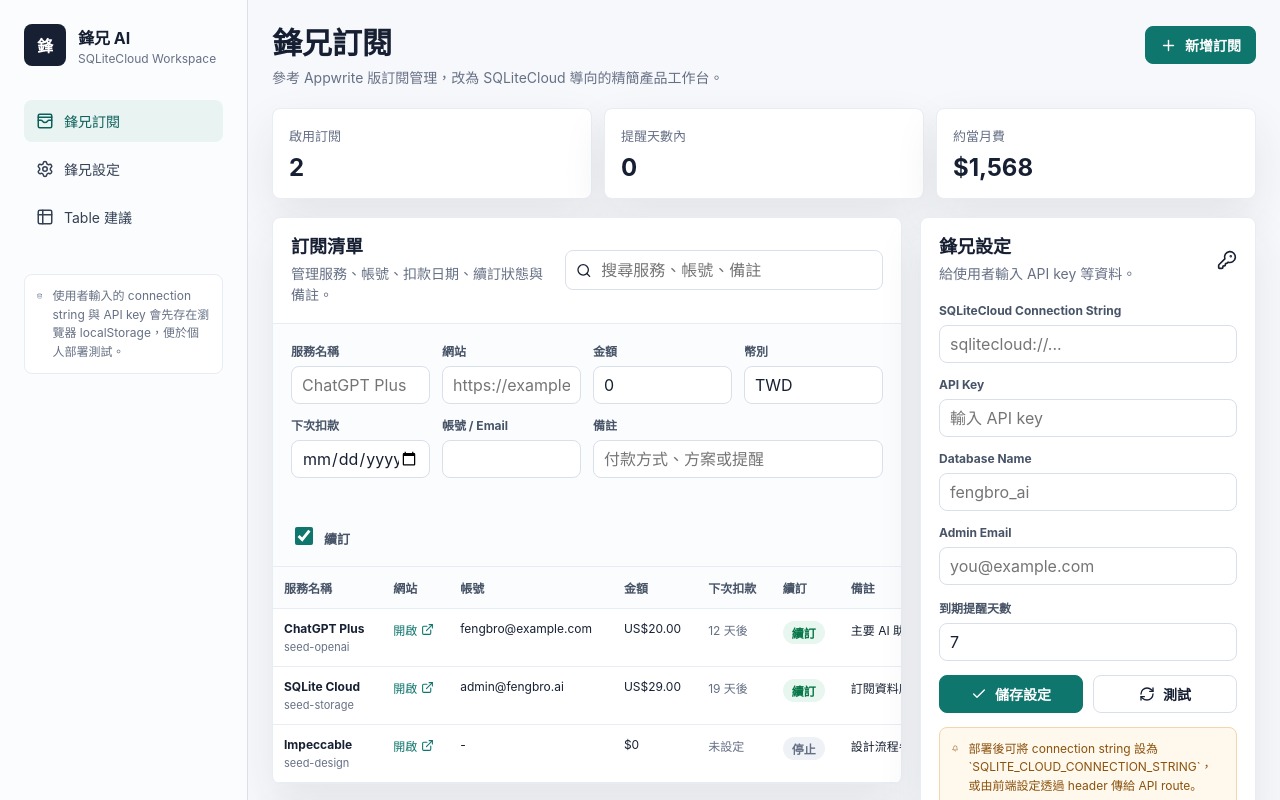
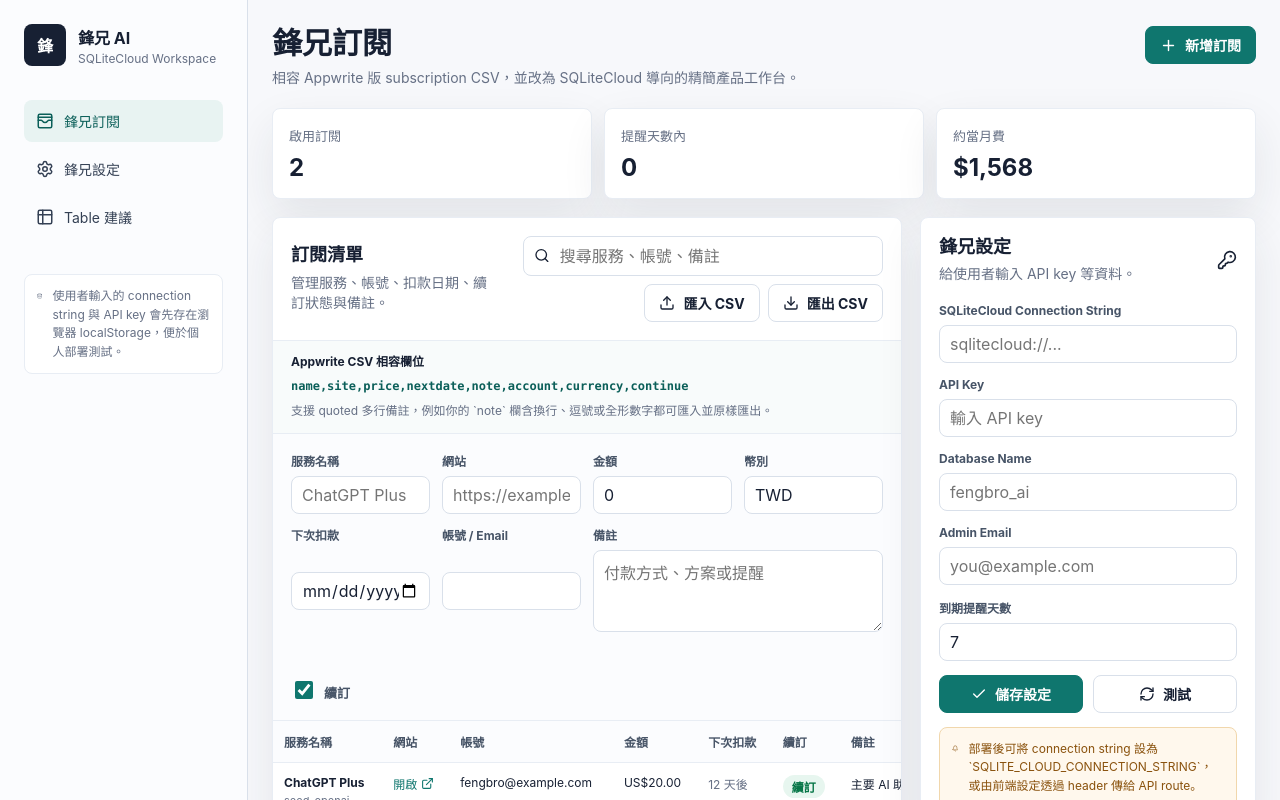
Before and after one commit to huang1988pioneer/SQLiteCloudFengBroAI, a Next.js app: page / in a window 1280 px wide. Shown: the top 800 px of the page. Built offline with nearby package versions, Linux system fonts and the light colour scheme.

Commit message:
Add Appwrite CSV import export compatibility

```diff
--- a/app/globals.css
+++ b/app/globals.css
@@ -9,7 +9,6 @@
   --teal: #0f766e;
   --teal-strong: #0b5f59;
   --amber: #c47a10;
-  --red: #bd2b2b;
   --shadow: 0 18px 45px rgba(30, 41, 59, 0.09);
   --radius: 8px;
 }
@@ -31,7 +30,8 @@
 }
 
 button,
-input {
+input,
+textarea {
   font: inherit;
 }
 
@@ -258,6 +258,14 @@
   padding: 0 0 4px;
 }
 
+.panel-tools {
+  display: flex;
+  align-items: center;
+  justify-content: flex-end;
+  gap: 8px;
+  flex-wrap: wrap;
+}
+
 .search {
   display: flex;
   align-items: center;
@@ -273,6 +281,41 @@
   height: 38px;
   border: 0;
   outline: none;
+}
+
+.file-input {
+  display: none;
+}
+
+.csv-hint {
+  display: grid;
+  gap: 6px;
+  border-bottom: 1px solid var(--line-soft);
+  background: #f8fbfb;
+  color: var(--muted);
+  font-size: 12px;
+  line-height: 1.55;
+  padding: 12px 18px;
+}
+
+.csv-hint strong {
+  color: var(--ink);
+}
+
+.csv-hint code {
+  overflow-x: auto;
+  white-space: nowrap;
+}
+
+.csv-errors {
+  display: grid;
+  gap: 4px;
+  border-bottom: 1px solid #fed7aa;
+  background: #fff7ed;
+  color: #9a3412;
+  font-size: 12px;
+  line-height: 1.5;
+  padding: 12px 18px;
 }
 
 .form-strip {
@@ -295,19 +338,30 @@
   font-weight: 700;
 }
 
-.field input {
+.field input,
+.field textarea {
   width: 100%;
   min-width: 0;
-  height: 38px;
   border: 1px solid var(--line);
   border-radius: var(--radius);
   background: var(--surface);
   color: var(--ink);
   outline: none;
+}
+
+.field input {
+  height: 38px;
   padding: 0 10px;
 }
 
+.field textarea {
+  min-height: 82px;
+  resize: vertical;
+  padding: 9px 10px;
+}
+
 .field input:focus,
+.field textarea:focus,
 .search:focus-within {
   border-color: var(--teal);
   box-shadow: 0 0 0 3px rgba(15, 118, 110, 0.12);
@@ -374,6 +428,11 @@
   display: inline-flex;
   align-items: center;
   gap: 4px;
+}
+
+.note-cell {
+  max-width: 280px;
+  white-space: pre-wrap;
 }
 
 .due {
@@ -538,6 +597,15 @@
     align-items: stretch;
   }
 
+  .panel-tools {
+    justify-content: stretch;
+  }
+
+  .panel-tools .button,
+  .panel-tools .search {
+    width: 100%;
+  }
+
   .metrics,
   .form-strip {
     grid-template-columns: 1fr;
--- a/app/page.tsx
+++ b/app/page.tsx
@@ -1,11 +1,12 @@
 "use client";
 
-import { useEffect, useMemo, useState } from "react";
+import { useEffect, useMemo, useRef, useState } from "react";
 import {
   Bell,
   Check,
   Copy,
   Database,
+  Download,
   ExternalLink,
   KeyRound,
   Pencil,
@@ -15,8 +16,14 @@
   Settings,
   Table2,
   Trash2,
+  Upload,
   WalletCards,
 } from "lucide-react";
+import {
+  appwriteCsvHeaders,
+  parseAppwriteSubscriptionCsv,
+  stringifyAppwriteSubscriptionCsv,
+} from "@/lib/appwrite-csv";
 import { subscriptionCreateTableSql, subscriptionSchema } from "@/lib/subscription-schema";
 import type { FengBroSettings, Subscription, SubscriptionDraft } from "@/types/subscription";
 
@@ -139,12 +146,14 @@
 }
 
 export default function Home() {
+  const importInputRef = useRef<HTMLInputElement>(null);
   const [subscriptions, setSubscriptions] = useState<Subscription[]>(seedSubscriptions);
   const [settings, setSettings] = useState<FengBroSettings>(defaultSettings);
   const [draft, setDraft] = useState<SubscriptionDraft>(emptyDraft);
   const [editingId, setEditingId] = useState<string | null>(null);
   const [query, setQuery] = useState("");
   const [savedSignal, setSavedSignal] = useState("");
+  const [csvErrors, setCsvErrors] = useState<string[]>([]);
 
   useEffect(() => {
     const savedSettings = localStorage.getItem(settingsKey);
@@ -180,10 +189,14 @@
     return { active: active.length, soon: soon.length, total };
   }, [settings.notificationDays, subscriptions]);
 
+  const flash = (message: string) => {
+    setSavedSignal(message);
+    window.setTimeout(() => setSavedSignal(""), 1800);
+  };
+
   const saveSettings = () => {
     localStorage.setItem(settingsKey, JSON.stringify(settings));
-    setSavedSignal("鋒兄設定已儲存");
-    window.setTimeout(() => setSavedSignal(""), 1800);
+    flash("鋒兄設定已儲存");
   };
 
   const saveDraft = () => {
@@ -219,8 +232,34 @@
 
   const copySql = async () => {
     await navigator.clipboard.writeText(subscriptionCreateTableSql);
-    setSavedSignal("SQL 已複製");
-    window.setTimeout(() => setSavedSignal(""), 1800);
+    flash("SQL 已複製");
+  };
+
+  const exportCsv = () => {
+    const csv = stringifyAppwriteSubscriptionCsv(subscriptions);
+    const blob = new Blob([csv], { type: "text/csv;charset=utf-8" });
+    const url = URL.createObjectURL(blob);
+    const link = document.createElement("a");
+    link.href = url;
+    link.download = `appwrite-subscription-${new Date().toISOString().slice(0, 10)}.csv`;
+    document.body.appendChild(link);
+    link.click();
+    link.remove();
+    URL.revokeObjectURL(url);
+    flash("已匯出 Appwrite CSV");
+  };
+
+  const importCsvFile = async (file: File) => {
+    const text = await file.text();
+    const result = parseAppwriteSubscriptionCsv(text);
+    setCsvErrors(result.errors);
+    if (result.rows.length === 0) {
+      flash("沒有可匯入的訂閱資料");
+      return;
+    }
+    const imported = result.rows.map((row) => buildSubscription(row));
+    setSubscriptions((items) => [...imported, ...items]);
+    flash(`已匯入 ${imported.length} 筆 Appwrite CSV`);
   };
 
   return (
@@ -248,7 +287,7 @@
         <header className="topbar">
           <div>
             <h1>鋒兄訂閱</h1>
-            <p>參考 Appwrite 版訂閱管理，改為 SQLiteCloud 導向的精簡產品工作台。</p>
+            <p>相容 Appwrite 版 subscription CSV，並改為 SQLiteCloud 導向的精簡產品工作台。</p>
           </div>
           <button className="button primary" onClick={saveDraft}>
             <Plus size={17} />
@@ -279,11 +318,44 @@
                   <h2>訂閱清單</h2>
                   <p>管理服務、帳號、扣款日期、續訂狀態與備註。</p>
                 </div>
-                <div className="search">
-                  <Search size={17} />
-                  <input value={query} placeholder="搜尋服務、帳號、備註" onChange={(event) => setQuery(event.target.value)} />
+                <div className="panel-tools">
+                  <div className="search">
+                    <Search size={17} />
+                    <input value={query} placeholder="搜尋服務、帳號、備註" onChange={(event) => setQuery(event.target.value)} />
+                  </div>
+                  <input
+                    ref={importInputRef}
+                    type="file"
+                    accept=".csv,text/csv"
+                    className="file-input"
+                    onChange={(event) => {
+                      const file = event.target.files?.[0];
+                      if (file) void importCsvFile(file);
+                      event.currentTarget.value = "";
+                    }}
+                  />
+                  <button className="button ghost" onClick={() => importInputRef.current?.click()}>
+                    <Upload size={16} />
+                    匯入 CSV
+                  </button>
+                  <button className="button ghost" onClick={exportCsv}>
+                    <Download size={16} />
+                    匯出 CSV
+                  </button>
                 </div>
               </div>
+
+              <div className="csv-hint">
+                <strong>Appwrite CSV 相容欄位</strong>
+                <code>{appwriteCsvHeaders.join(",")}</code>
+                <span>支援 quoted 多行備註，例如你的 `note` 欄含換行、逗號或全形數字都可匯入並原樣匯出。</span>
+              </div>
+
+              {csvErrors.length > 0 ? (
+                <div className="csv-errors">
+                  {csvErrors.map((error) => <div key={error}>{error}</div>)}
+                </div>
+              ) : null}
 
               <div className="form-strip">
                 <Field label="服務名稱" value={draft.name} placeholder="ChatGPT Plus" onChange={(value) => setDraft({ ...draft, name: value })} />
@@ -294,7 +366,7 @@
                 <Field label="帳號 / Email" value={draft.account} onChange={(value) => setDraft({ ...draft, account: value })} />
                 <label className="field field-wide">
                   <span>備註</span>
-                  <input value={draft.note} placeholder="付款方式、方案或提醒" onChange={(event) => setDraft({ ...draft, note: event.target.value })} />
+                  <textarea value={draft.note} placeholder="付款方式、方案或提醒" onChange={(event) => setDraft({ ...draft, note: event.target.value })} />
                 </label>
                 <label className="toggle">
                   <input type="checkbox" checked={draft.continue} onChange={(event) => setDraft({ ...draft, continue: event.target.checked })} />
@@ -343,7 +415,7 @@
                           <td>{currencyLabel(subscription.price, subscription.currency)}</td>
                           <td><span className={days <= settings.notificationDays ? "due hot" : "due"}>{status}</span></td>
                           <td><span className={subscription.continue ? "pill ok" : "pill muted"}>{subscription.continue ? "續訂" : "停止"}</span></td>
-                          <td>{subscription.note || "-"}</td>
+                          <td className="note-cell">{subscription.note || "-"}</td>
                           <td>
                             <div className="row-actions">
                               <button aria-label="編輯" onClick={() => editSubscription(subscription)}><Pencil size={15} /></button>
@@ -395,7 +467,7 @@
             <Field label="到期提醒天數" type="number" value={settings.notificationDays} onChange={(value) => setSettings({ ...settings, notificationDays: Number(value || 0) })} />
             <div className="settings-actions">
               <button className="button primary" onClick={saveSettings}><Check size={16} />儲存設定</button>
-              <button className="button ghost" onClick={() => setSavedSignal("連線測試入口已建立，可接 SQLiteCloud route")}>
+              <button className="button ghost" onClick={() => flash("連線測試入口已建立，可接 SQLiteCloud route")}>
                 <RefreshCw size={16} />
                 測試
               </button>
--- /dev/null
+++ b/lib/appwrite-csv.ts
@@ -0,0 +1,148 @@
+import type { Subscription, SubscriptionDraft } from "@/types/subscription";
+
+export const appwriteCsvHeaders = ["name", "site", "price", "nextdate", "note", "account", "currency", "continue"] as const;
+
+type AppwriteCsvHeader = (typeof appwriteCsvHeaders)[number];
+
+export type CsvImportResult = {
+  rows: SubscriptionDraft[];
+  errors: string[];
+};
+
+function normalizeFullWidthDigits(value: string) {
+  return value.replace(/[０-９]/g, (char) => String(char.charCodeAt(0) - 0xff10));
+}
+
+function normalizeHeader(value: string) {
+  return value.replace(/^\uFEFF/, "").trim();
+}
+
+function parseBoolean(value: string) {
+  const normalized = value.trim().toLowerCase();
+  if (["true", "1", "yes", "y", "續訂", "是"].includes(normalized)) return true;
+  if (["false", "0", "no", "n", "停止", "否", ""].includes(normalized)) return false;
+  return false;
+}
+
+function csvEscape(value: unknown) {
+  const text = String(value ?? "");
+  if (/[",\r\n]/.test(text)) {
+    return `"${text.replaceAll('"', '""')}"`;
+  }
+  return text;
+}
+
+export function parseCsv(text: string): string[][] {
+  const rows: string[][] = [];
+  let row: string[] = [];
+  let cell = "";
+  let inQuotes = false;
+
+  for (let index = 0; index < text.length; index += 1) {
+    const char = text[index];
+    const next = text[index + 1];
+
+    if (inQuotes) {
+      if (char === '"' && next === '"') {
+        cell += '"';
+        index += 1;
+      } else if (char === '"') {
+        inQuotes = false;
+      } else {
+        cell += char;
+      }
+      continue;
+    }
+
+    if (char === '"') {
+      inQuotes = true;
+    } else if (char === ",") {
+      row.push(cell);
+      cell = "";
+    } else if (char === "\n") {
+      row.push(cell);
+      rows.push(row);
+      row = [];
+      cell = "";
+    } else if (char !== "\r") {
+      cell += char;
+    }
+  }
+
+  row.push(cell);
+  if (row.some((value) => value !== "") || rows.length === 0) {
+    rows.push(row);
+  }
+
+  return rows;
+}
+
+export function parseAppwriteSubscriptionCsv(text: string): CsvImportResult {
+  const rows = parseCsv(text).filter((row) => row.some((cell) => cell.trim() !== ""));
+  const errors: string[] = [];
+
+  if (rows.length === 0) {
+    return { rows: [], errors: ["CSV 是空的。"] };
+  }
+
+  const headers = rows[0].map(normalizeHeader);
+  const missingHeaders = appwriteCsvHeaders.filter((header) => !headers.includes(header));
+  if (missingHeaders.length > 0) {
+    return {
+      rows: [],
+      errors: [`缺少 Appwrite subscription 欄位：${missingHeaders.join(", ")}`],
+    };
+  }
+
+  const indexByHeader = new Map<AppwriteCsvHeader, number>();
+  for (const header of appwriteCsvHeaders) {
+    indexByHeader.set(header, headers.indexOf(header));
+  }
+
+  const imported = rows.slice(1).flatMap((row, rowIndex) => {
+    const value = (header: AppwriteCsvHeader) => row[indexByHeader.get(header) ?? -1]?.trim() ?? "";
+    const name = value("name");
+
+    if (!name) {
+      errors.push(`第 ${rowIndex + 2} 列缺少 name，已略過。`);
+      return [];
+    }
+
+    const priceText = normalizeFullWidthDigits(value("price"));
+    const price = Number(priceText || 0);
+    if (Number.isNaN(price)) {
+      errors.push(`第 ${rowIndex + 2} 列 price 不是數字，已用 0 匯入。`);
+    }
+
+    return [{
+      name,
+      site: value("site"),
+      price: Number.isNaN(price) ? 0 : price,
+      nextdate: value("nextdate"),
+      note: value("note"),
+      account: value("account"),
+      currency: (value("currency") || "TWD").toUpperCase(),
+      continue: parseBoolean(value("continue")),
+    }];
+  });
+
+  return { rows: imported, errors };
+}
+
+export function stringifyAppwriteSubscriptionCsv(subscriptions: Subscription[]) {
+  const headerLine = appwriteCsvHeaders.join(",");
+  const body = subscriptions.map((subscription) =>
+    [
+      subscription.name,
+      subscription.site,
+      subscription.price,
+      subscription.nextdate,
+      subscription.note,
+      subscription.account,
+      subscription.currency || "TWD",
+      subscription.continue ? "true" : "false",
+    ].map(csvEscape).join(",")
+  );
+
+  return [headerLine, ...body].join("\r\n");
+}
```
